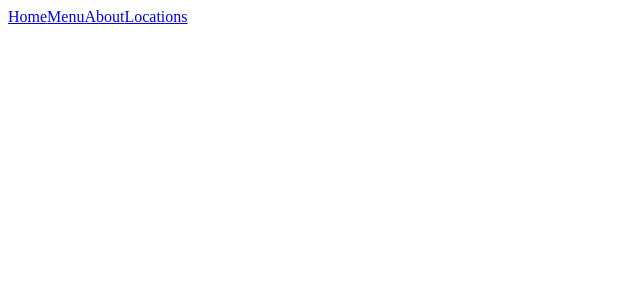
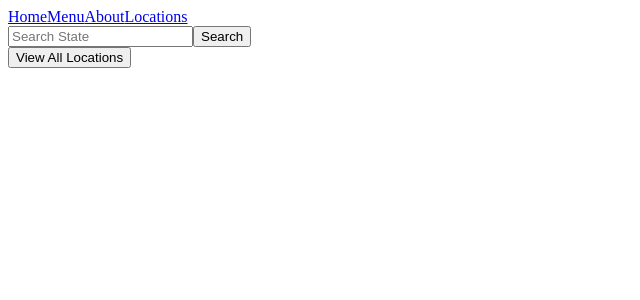
Before and after one commit to jinimbrancalhao/Folha, a Vue app in the folder client/: page /locations in a window 1280 px wide. Shown: the top 300 px of the page, without its empty margins (0-640 px from the left). Built offline with nearby package versions, Linux system fonts and the light colour scheme.

Commit message:
get location works

```diff
--- a/client/src/components/LocationCard.vue
+++ b/client/src/components/LocationCard.vue
@@ -1,10 +1,20 @@
 <template>
-
+  <div>
+    <h2>{{city}}, {{state}}</h2>
+    <h3>{{address}}</h3>
+    <p>{{hours}}</p>
+  </div>
 </template>
 
 <script>
 export default {
-  name: 'LocationCard'
+  name: 'LocationCard',
+  props:{
+    address: String,
+    city: String,
+    state: String,
+    hours: String
+  }
 }
 </script>
 
--- a/client/src/pages/Locations.vue
+++ b/client/src/pages/Locations.vue
@@ -1,10 +1,46 @@
 <template>
-
+  <div>
+    <form>
+      <input placeholder="Search State" :value="searchQuery" @input="handleSearchQuery" >
+      <button @click="handleSearch">Search</button>
+    </form>
+    <button @click="getLocations">View All Locations</button>
+    <div v-for="location in locations" :key="location.id">
+      <LocationCard :address="location.address" :city="location.city" :state="location.state" :hours="location.hours" />
+    </div>
+  </div>
 </template>
 
 <script>
+import {GetLocations, GetLocationByState } from '../services/LocationServices'
+import LocationCard from '../components/LocationCard.vue'
+
 export default {
-  name: 'Locations'
+  name: 'Locations',
+  components: {
+    LocationCard
+  },
+  data: () => ({
+    locations: [],
+    searchQuery: ''
+  }),
+  // mounted: function() {
+  //   this.getLocations()
+  // },
+  methods: {
+    async getLocations() {
+      const res = await GetLocations()
+      this.locations = res
+    },
+    handleSearchQuery(e) {
+      this.searchQuery = e.target.value
+    },
+    async handleSearch() {
+      const res = await GetLocationByState(this.searchQuery)
+      console.log(res)
+      this.locations = res
+    }
+  }
 }
 </script>
 
--- a/client/src/services/LocationServices.js
+++ b/client/src/services/LocationServices.js
@@ -7,4 +7,5 @@ export const GetLocations = async () => {
 
 export const GetLocationByState = async state => {
   const res = await Client.get(`/location/${state}`)
+  return res.data
 }
```
